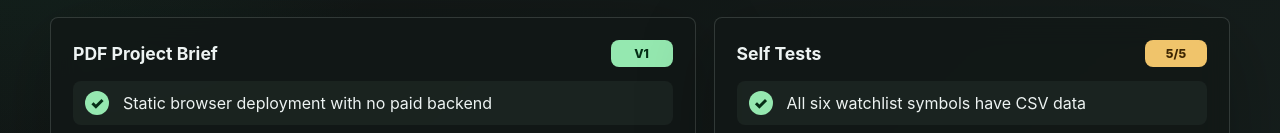
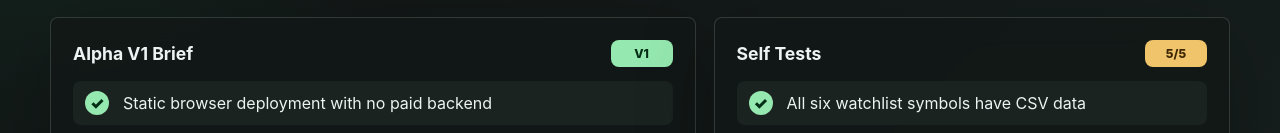
Before and after one commit to mberry19932025/-Apha--V1, a React (Vite) app in the folder frontend/: page / in a window 1280 px wide. Shown: the part 304-437 px from the top of the page. Built offline with nearby package versions, Linux system fonts and the light colour scheme.

Commit message:
Remove PDF-specific project brief

```diff
--- a/frontend/src/main.jsx
+++ b/frontend/src/main.jsx
@@ -314,7 +314,7 @@ function App() {
       <section className="brief-grid">
         <article className="card">
           <div className="card-header">
-            <h2>PDF Project Brief</h2>
+            <h2>Alpha V1 Brief</h2>
             <span className="pill buy">V1</span>
           </div>
           <div className="brief-list">
```
Also changed, not shown: 2 other files (tests, documents, lock files or other folders).
